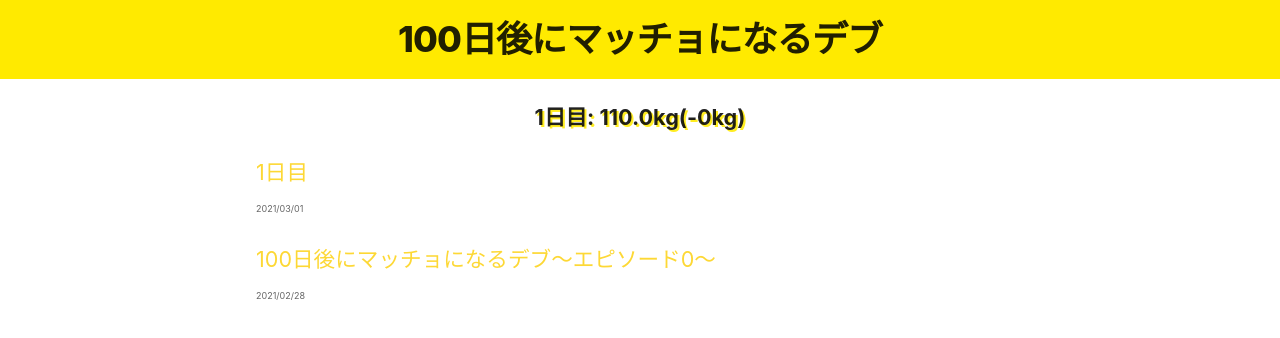
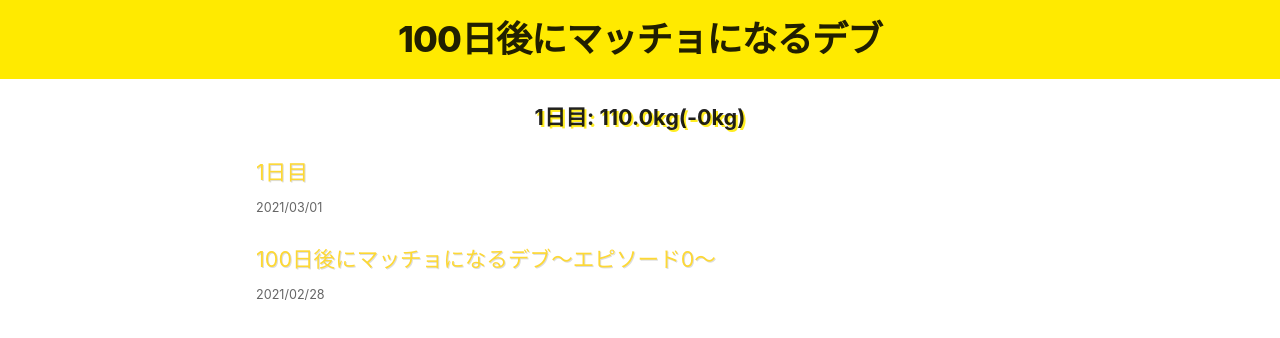
Before and after one commit to fusho-takahashi/fat2fit, a Next.js app: page / in a window 1280 px wide. Shown: the top 338 px of the page. Built offline with nearby package versions, Linux system fonts and the light colour scheme.

Commit message:
add styles for visibility

```diff
--- a/src/styles/global.css
+++ b/src/styles/global.css
@@ -15,6 +15,7 @@ body {
 
 a {
   color: #fdd835;
+  filter: drop-shadow(0.05em 0.05em #ddd);
   text-decoration: none;
 }
 
--- a/src/styles/utils.module.css
+++ b/src/styles/utils.module.css
@@ -48,6 +48,6 @@
 }
 
 .lightText {
-  font-size: 0.5rem;
+  font-size: 0.7rem;
   color: #666;
 }
```
